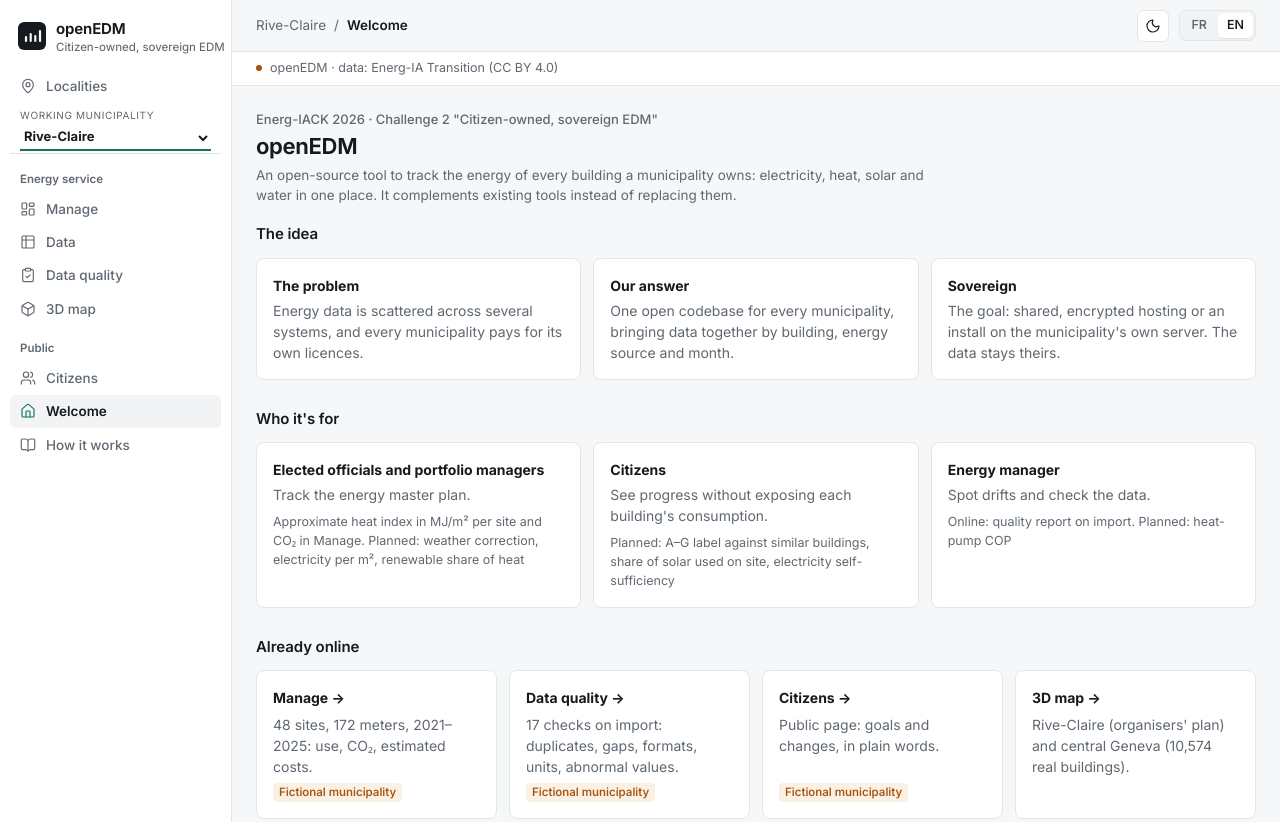
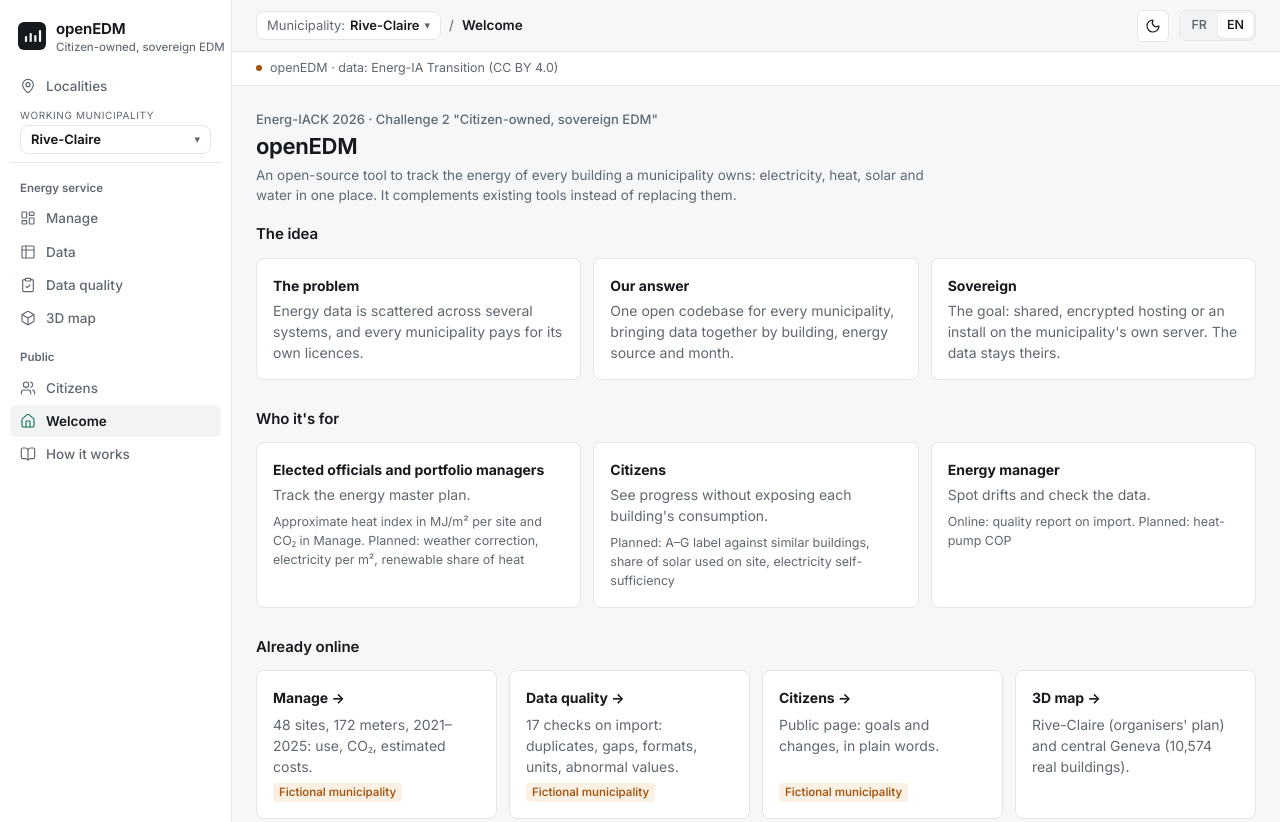
Before and after one commit to dcarvalh/energiack-edm, a plain HTML site: page prototype/index.html in a window 1280 px wide. Shown: the top 822 px of the page. Drawn offline with Linux system fonts and the light colour scheme.

Commit message:
A clearer municipality switch (plan step 5) (#57)
- a bordered button "Commune : Rive-Claire ▾" / "Municipality: …" in the sidebar and in the page header
- a native select laid over it keeps the phone picker; at phone width the header shows the name and ▾ only
- one handler (chooseLocality) for both

Co-authored-by: Claude Opus 5.5 <noreply@anthropic.com>

```diff
--- a/prototype/index.html
+++ b/prototype/index.html
@@ -52,7 +52,11 @@ nav a.on .ic{color:var(--accent)}
 .side-loc-current{padding:4px 10px 2px;border-bottom:1px solid var(--line);margin-bottom:2px}
 .side-loc-label{display:block;font-size:10px;text-transform:uppercase;letter-spacing:.06em;color:var(--muted);margin-bottom:2px}
 .side-loc-name{display:block;font-size:13px;font-weight:700;color:var(--text);padding:2px 0 4px}
-.side-loc-select{display:block;width:100%;font-size:13px;font-weight:700;color:var(--text);background:transparent;border:none;border-bottom:2px solid var(--accent);padding:2px 0 4px;cursor:pointer;outline:none}
+.loc-btn{position:relative;display:inline-flex;align-items:center;gap:5px;max-width:100%;min-width:0;padding:4px 10px;border:1px solid var(--line);border-radius:8px;background:var(--surface);color:var(--text);font-size:13px;white-space:nowrap;cursor:pointer}
+.loc-btn:hover{border-color:var(--accent)} .loc-btn:focus-within{outline:2px solid var(--accent);outline-offset:1px}
+.loc-btn .loc-k{color:var(--muted)} .loc-btn b{font-weight:650;overflow:hidden;text-overflow:ellipsis} .loc-btn .loc-v{color:var(--muted);font-size:11px}
+.loc-btn select{position:absolute;inset:0;width:100%;height:100%;opacity:0;cursor:pointer;font-size:16px}
+.side-loc-current .loc-btn{display:flex;width:100%;margin:2px 0 6px} .side-loc-current .loc-k{display:none} .side-loc-current .loc-v{margin-left:auto}
 .content{min-width:0;display:flex;flex-direction:column}
 .top{position:sticky;top:0;z-index:20;display:flex;align-items:center;gap:10px;height:52px;padding:0 24px;background:color-mix(in srgb,var(--bg) 92%,transparent);backdrop-filter:blur(8px);border-bottom:1px solid var(--line)}
 .crumb{display:flex;align-items:center;gap:8px;font-size:13.5px;color:var(--muted);min-width:0;white-space:nowrap}
@@ -264,6 +268,7 @@ footer{color:var(--muted);font-size:12px;border-top:1px solid var(--line);margin
 }
 @media (max-width:720px){
   .top{padding:0 16px}
+  .top .loc-k{display:none}
   .notice{padding:6px 16px;align-items:flex-start}
   .notice::before{margin-top:6px}
   main{padding:18px 16px 40px}
@@ -698,7 +703,7 @@ fr:{
   m_p_year:"Construction", m_p_levels:"Niveaux", m_p_height:"Hauteur", m_p_sre:"Surface chauffée (SRE)", m_p_idc:"IDC {y}", m_p_carriers:"Énergies déclarées", m_p_heatkwh:"Chaleur consommée",
   m_p_boiler:"Chaudière active", m_p_pv:"Production possible", m_p_kwp:"Puissance · surface", m_src:"Sources : données SITG (OCEN, extraction nov. 2026), swisstopo",
   months:"mois", colon:" : ", sites_n:"{n} sites sur {m}",
-  nav_g_mun:"Municipalité de travail", nav_g_ops:"Service de l'énergie", nav_g_pub:"Public", side_commune:"",
+  nav_g_mun:"Municipalité de travail", loc_btn:"Commune :", nav_g_ops:"Service de l'énergie", nav_g_pub:"Public", side_commune:"",
   menu:"Menu", theme:"Thème clair ou sombre"
 },
 en:{
@@ -863,7 +868,7 @@ en:{
   m_p_year:"Built", m_p_levels:"Floors", m_p_height:"Height", m_p_sre:"Heated area (ERA)", m_p_idc:"IDC {y}", m_p_carriers:"Declared energy", m_p_heatkwh:"Heat consumed",
   m_p_boiler:"Active boiler", m_p_pv:"Possible output", m_p_kwp:"Capacity · area", m_src:"Sources: SITG data (OCEN, extracted Nov 2026), swisstopo",
   months:"months", colon:": ", sites_n:"{n} of {m} sites",
-  nav_g_mun:"Working municipality", nav_g_ops:"Energy service", nav_g_pub:"Public", side_commune:"",
+  nav_g_mun:"Working municipality", loc_btn:"Municipality:", nav_g_ops:"Energy service", nav_g_pub:"Public", side_commune:"",
   menu:"Menu", theme:"Light or dark theme"
 }};
 let LANG = "fr";
@@ -1435,22 +1440,25 @@ function renderLocality() {
     return;
   }
 
-  // Multiple municipalities: dropdown selector in nav
-  const opts = LOCALITIES.map(l =>
-    `<option value="${esc(l.slug)}" ${LOC && l.slug === LOC.slug ? "selected" : ""}>${esc(l.name)}</option>`
-  ).join("");
-  nav.innerHTML = `<span class="side-loc-label" data-t="nav_g_mun"></span>
-    <select id="loc-select" class="side-loc-select">${opts}</select>`;
+  // Several municipalities: a labelled button in the sidebar and in the page header (phones see the header one)
+  nav.innerHTML = `<span class="side-loc-label" data-t="nav_g_mun"></span>${locButton("loc-select")}`;
   applyT(nav);
-  const sel = document.getElementById("loc-select");
-  if (sel) sel.onchange = async () => {
-    LOC = LOCALITIES.find(l => l.slug === sel.value) || LOC;
-    try { localStorage.setItem("edm-locality", LOC.slug); } catch(e) {}
-    if (!MAP_LOADING) resetMap();
-    await loadData();
-    route();
-  };
-}
+}
+function locButton(id) {
+  const opts = LOCALITIES.map(l => `<option value="${esc(l.slug)}" ${LOC && l.slug === LOC.slug ? "selected" : ""}>${esc(l.name)}</option>`).join("");
+  return `<label class="loc-btn"><span class="loc-k">${esc(t("loc_btn"))}</span><b>${esc(LOC?.name || "")}</b><span class="loc-v" aria-hidden="true">▾</span>`
+    + `<select id="${id}" aria-label="${esc(t("loc_btn"))}">${opts}</select></label>`;
+}
+async function chooseLocality(slug) {
+  const l = LOCALITIES.find(x => x.slug === slug);
+  if (!l || l === LOC) return;
+  LOC = l;
+  try { localStorage.setItem("edm-locality", LOC.slug); } catch(e) {}
+  if (!MAP_LOADING) resetMap();
+  await loadData();
+  route();
+}
+document.addEventListener("change", e => { if (e.target.id === "loc-select" || e.target.id === "loc-select-top") chooseLocality(e.target.value); });
 function applyT(el) {
   el.querySelectorAll("[data-t]").forEach(e => e.textContent = t(e.dataset.t));
 }
@@ -1490,7 +1498,7 @@ function renderAll(){
   document.querySelectorAll("nav a").forEach(a=>{ a.classList.toggle("on", a.dataset.view===VIEW); a.classList.toggle("hide", !can(a.dataset.view)); });
   document.getElementById("crumb").textContent = t(NAVKEY[VIEW]);
   const cl = document.getElementById("crumb-loc");
-  if (cl) cl.textContent = LOC ? LOC.name : (D?.meta?.commune || "");
+  if (cl) { if (LOCALITIES.length > 1) cl.innerHTML = locButton("loc-select-top"); else cl.textContent = LOC ? LOC.name : (D?.meta?.commune || ""); }
   renderLocality();
   side(false); renderAcct();
   if (VIEW==="accueil") renderWelcome(); else if (VIEW==="gestion") renderManager(); else if (VIEW==="donnees") renderData(); else if (VIEW==="qualite") renderQuality(); else if (VIEW==="citoyens") renderCitizen(); else if (VIEW==="carte") renderMap(); else if (VIEW==="localites") renderLocalities(); else if (VIEW==="utilisateurs") renderUsers(); else renderAbout();
@@ -2138,7 +2146,7 @@ let RZ, LASTW = innerWidth;
 window.addEventListener("resize", () => { clearTimeout(RZ); RZ = setTimeout(() => { if (Math.abs(innerWidth - LASTW) < 40 || !D) return; LASTW = innerWidth; const open = document.getElementById("drawer").classList.contains("open"); renderAll(); if (open) reopen(); }, 200); });
 matchMedia("(prefers-color-scheme: dark)").addEventListener?.("change", renderAll);
 
-const V = "40";
+const V = "41";
 (async () => {
   try {
     const c = await fetch("api/config.json?v="+V, {cache:"no-store"}).then(r => r.json());
```
Also changed, not shown: 1 other file.
